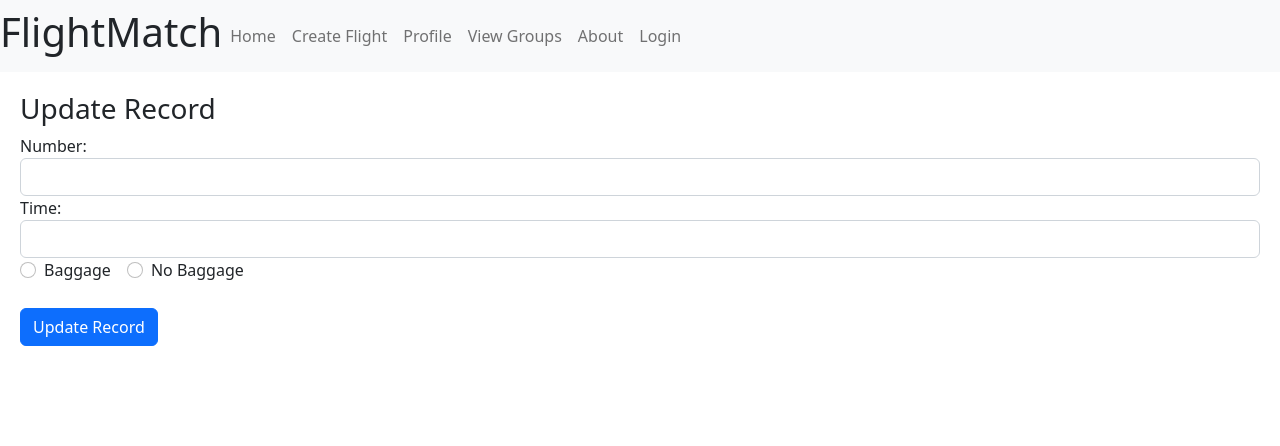
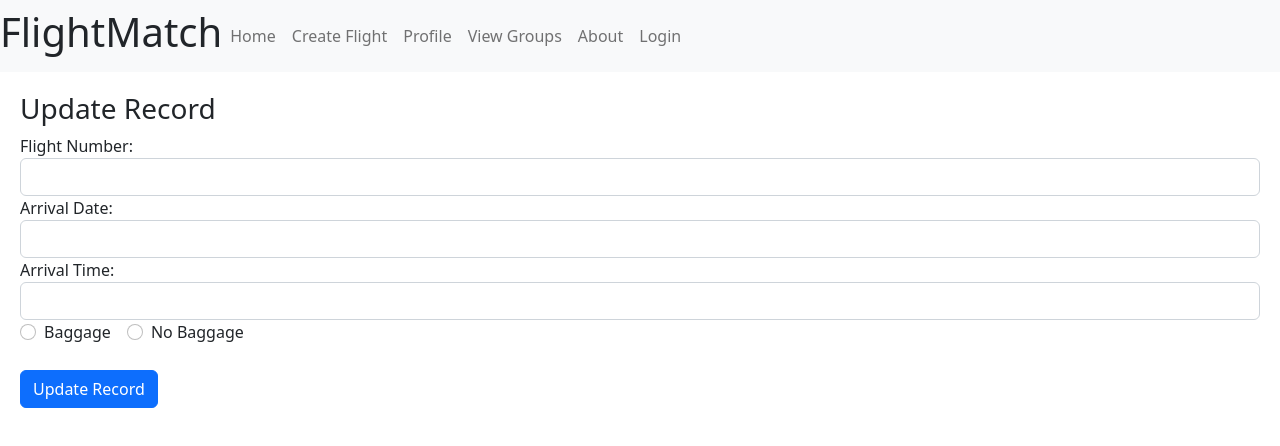
Before and after one commit to JustinePend/FlightMatch, a React (Create React App) app in the folder flightmatch/client/: page /edit/1 in a window 1280 px wide. Shown: the top 446 px of the page. Built offline with nearby package versions, Linux system fonts and the light colour scheme; no server answers.

Commit message:
Create a surface Request Match button

```diff
--- a/flightmatch/client/src/components/create.js
+++ b/flightmatch/client/src/components/create.js
@@ -36,7 +36,7 @@ export default function Create() {
       return;
     });
 
-    setForm({ number: "", date:"",time: "", baggage: "" });
+    setForm({ number: "", date: "",time: "", baggage: "" });
     navigate("/");
   }
 
--- a/flightmatch/client/src/components/edit.js
+++ b/flightmatch/client/src/components/edit.js
@@ -4,6 +4,7 @@ import { useParams, useNavigate } from "react-router";
 export default function Edit() {
   const [form, setForm] = useState({
     number: "",
+    date: "",
     time: "",
     baggage: "",
     records: [],
@@ -24,7 +25,7 @@ export default function Edit() {
 
       const record = await response.json();
       if (!record) {
-        window.alert(`Arriving fligh with id ${id} not found`);
+        window.alert(`Arriving flight with id ${id} not found`);
         navigate("/");
         return;
       }
@@ -48,6 +49,7 @@ export default function Edit() {
     e.preventDefault();
     const editedFlight = {
       number: form.number,
+      date: form.date,
       time: form.time,
       baggage: form.baggage,
     };
@@ -70,7 +72,7 @@ export default function Edit() {
       <h3>Update Record</h3>
       <form onSubmit={onSubmit}>
         <div className="form-group">
-          <label htmlFor="name">Number: </label>
+          <label htmlFor="name">Flight Number: </label>
           <input
             type="text"
             className="form-control"
@@ -80,7 +82,17 @@ export default function Edit() {
           />
         </div>
         <div className="form-group">
-          <label htmlFor="time">Time: </label>
+          <label htmlFor="date">Arrival Date: </label>
+          <input
+            type="text"
+            className="form-control"
+            id="date"
+            value={form.date}
+            onChange={(e) => updateForm({ date: e.target.value })}
+          />
+        </div>
+        <div className="form-group">
+          <label htmlFor="time">Arrival Time: </label>
           <input
             type="text"
             className="form-control"
--- a/flightmatch/client/src/components/recordList.js
+++ b/flightmatch/client/src/components/recordList.js
@@ -4,6 +4,7 @@ import { Link } from "react-router-dom";
 const Record = (props) => (
   <tr>
     <td>{props.record.number}</td>
+    <td>{props.record.date}</td>
     <td>{props.record.time}</td>
     <td>{props.record.baggage}</td>
     <td>
@@ -14,6 +15,9 @@ const Record = (props) => (
         }}
       >
         Delete
+      </button>
+      <button className="btn btn-link">
+        Request Match
       </button>
     </td>
   </tr>
```
